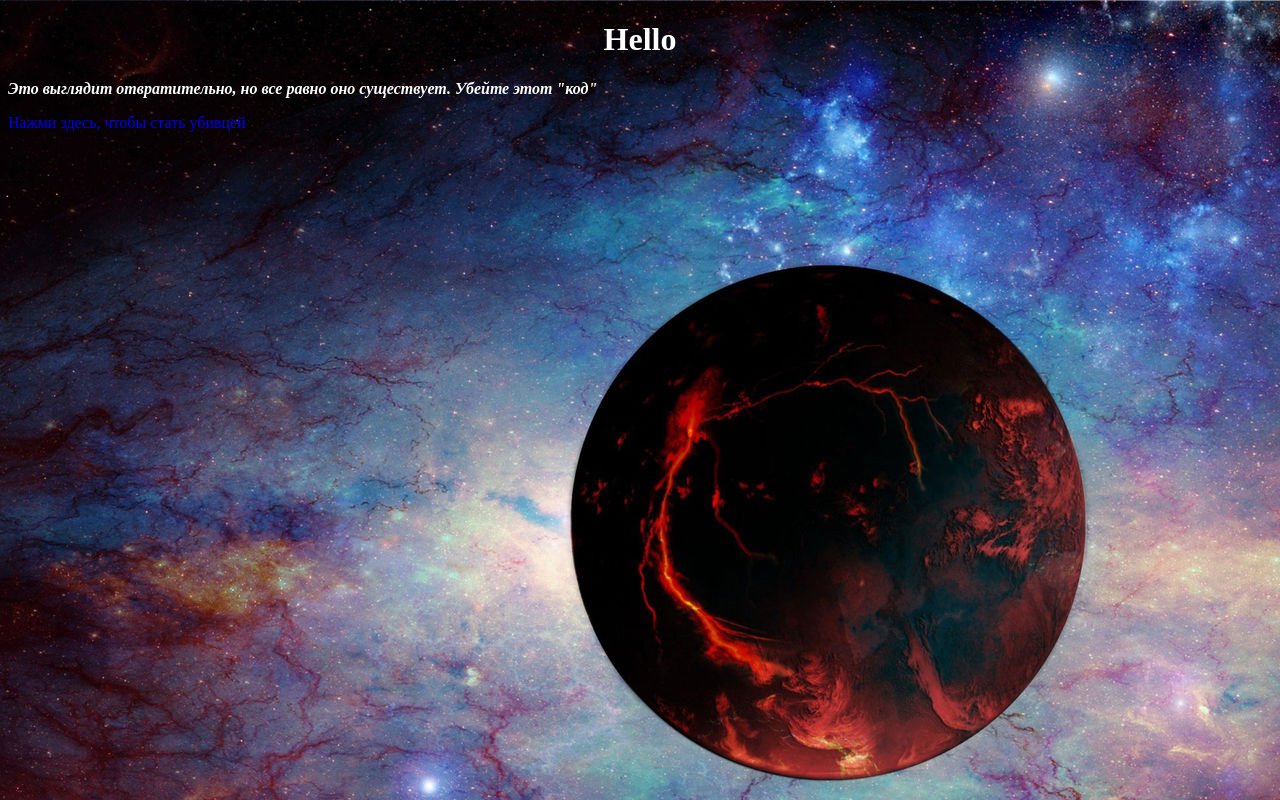
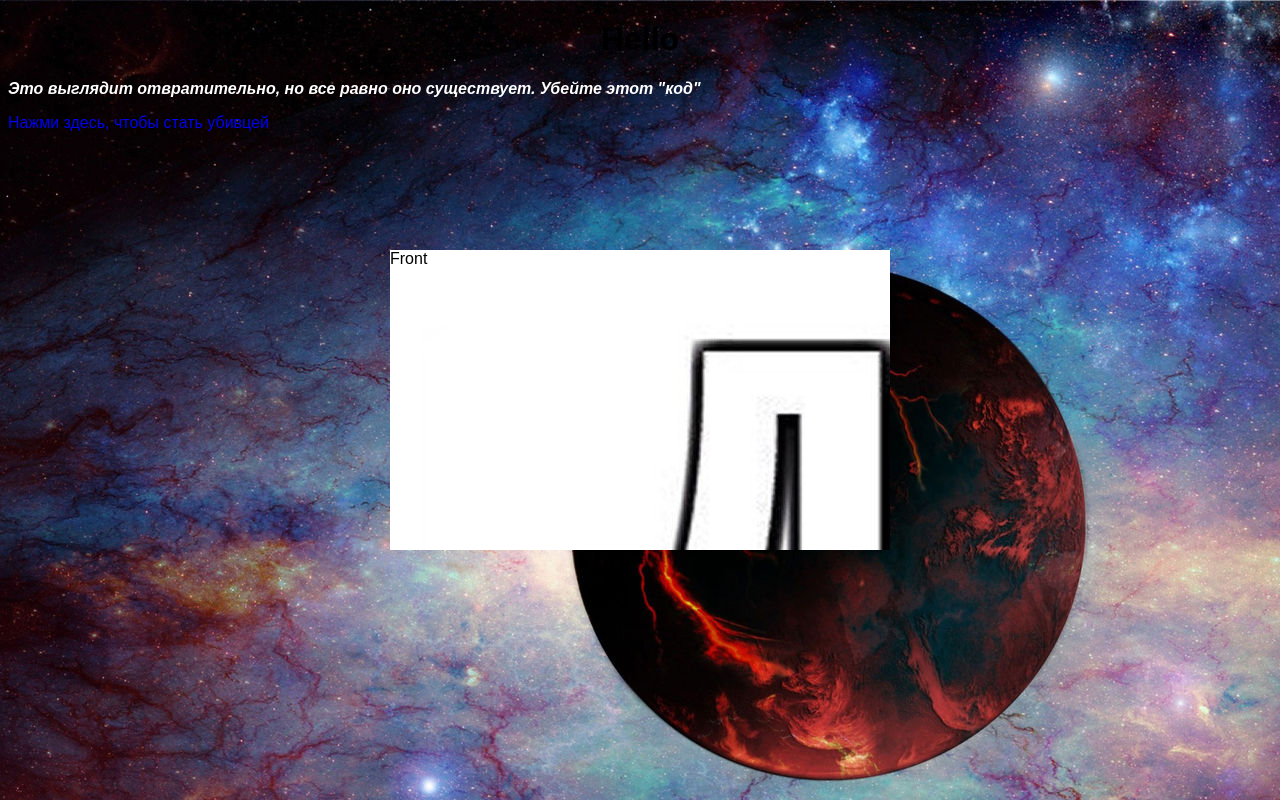
Before and after one commit to Sotrom/Sotrom.mysite.io, a plain HTML site: page index.html in a window 1280 px wide. Drawn offline with Linux system fonts and the light colour scheme.

Commit message:
new tips

```diff
--- a/css/style.css
+++ b/css/style.css
@@ -1,9 +1,63 @@
-body{
-	background-image: url(/images/bgr.jpg);
-color: #fff
+body{background-image: url(/images/bgr.jpg);
+
+
+font-family: sans-serif;
 }
 .font{
 	font-style: italic;
 	font-weight: lighter;
 
 }
+p{color: #fff;}
+.warp{
+	position: absolute;
+	width: 100%;
+	height: 100%;
+	left:0 ;
+	top:0 ;
+	;
+	display: flex;
+	justify-content: center;
+  align-items: center;
+
+}
+.card{
+	width: 500px;
+	height: 300px;
+	position: relative;
+	perspective: 1000px;
+}
+.front{
+	position: absolute;
+	width: 100%;
+	height: 100%;
+	left: 0;
+	top: 0;
+	background-image: url(/images/gege.jpg);
+	justify-content: center;
+  align-items: center;
+	transition: 1s;
+	backface-visibility: hidden;
+}
+
+
+
+.back{
+	position: absolute;
+	width: 100%;
+	height: 100%;
+	left: 0;
+	top: 0;
+	background-image: url(/images/prsf.jpg);
+	transform: rotateY(180deg);
+	justify-content: center;
+    align-items: center;
+	transition: 1s;
+	backface-visibility: hidden;
+}
+.card:hover .front{
+	transform: rotateY(180deg);
+}
+.card:hover .back{
+	transform: rotateY(360deg);
+}
--- a/index.html
+++ b/index.html
@@ -16,5 +16,19 @@
 	<H1 align="center">Hello</H1>
 	<p class="font"><b>Это выглядит отвратительно, но все равно оно существует. Убейте этот "код"</b></p>
 	<p><a href="/html/index2.html"> Нажми здесь, чтобы стать убивцей</a></p>
+
+
+<div class='warp'>
+	<div class='card'>
+		<div class='front'><span>Front</span></div>
+		<div class='back'><span>back </span></div>
+	</div>
+</div>
+
+
+
+
+
+
 </body>
 </html>
```
